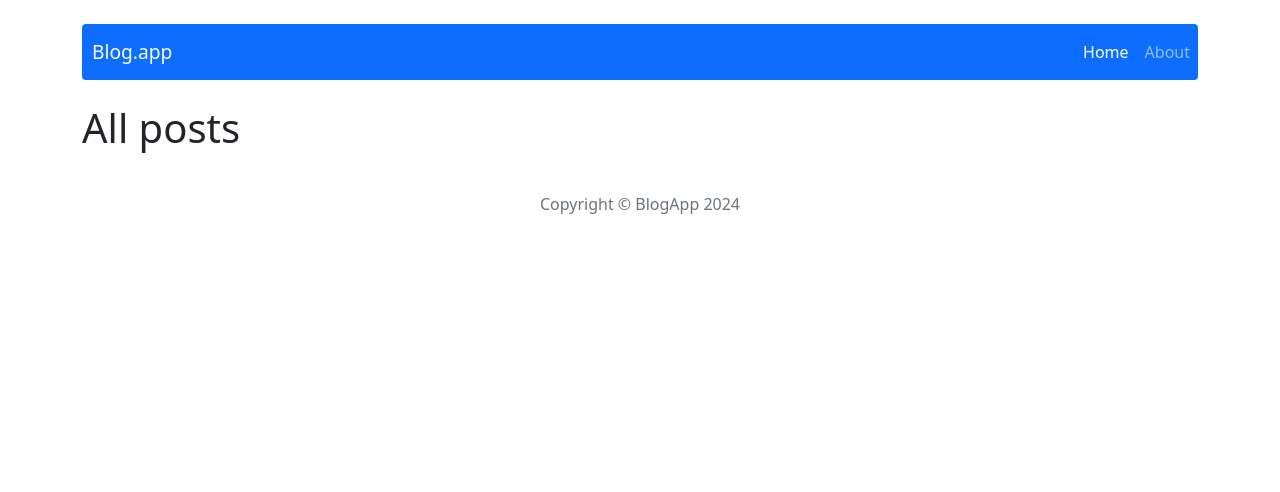
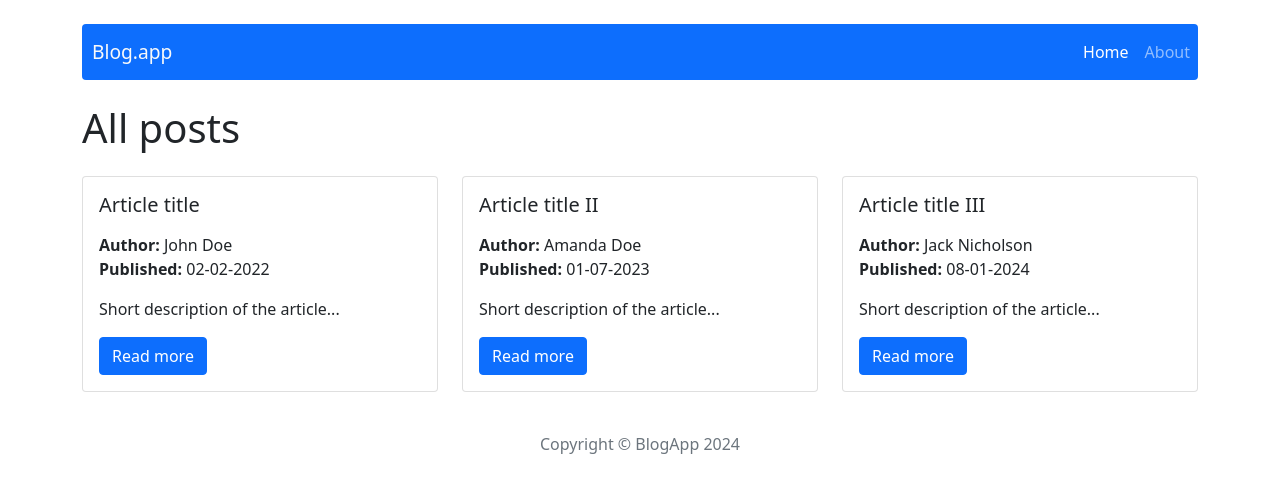
Before and after one commit to Natalialas/react-blog, a React (Create React App) app: page / in a window 1280 px wide. Shown: the top 492 px of the page. Built offline with nearby package versions, Linux system fonts and the light colour scheme.

Commit message:
Add home page

```diff
--- /dev/null
+++ b/src/components/common/Button/Button.js
@@ -0,0 +1,11 @@
+import { Button as BootstrapButton } from 'react-bootstrap';
+
+const Button = props => {
+    return (
+        <BootstrapButton variant="primary">
+            {props.children}
+        </BootstrapButton>
+    );
+};
+
+export default Button;
--- a/src/components/pages/Home/Home.js
+++ b/src/components/pages/Home/Home.js
@@ -1,9 +1,37 @@
+import { getAllPosts } from "../../../redux/postsRedux";
+import { useSelector } from 'react-redux';
+import { Row, Col, Card } from 'react-bootstrap';
+import Button from "../../common/Button/Button";
+
+
 const Home = () => {
+
+    const posts = useSelector(getAllPosts);
+
     return (
         <div>
-        <h1>All posts</h1>
-      </div>
+            <h1 className="mb-4">All posts</h1>
+            <Row>
+                {posts.map(post => (
+                    <Col key={post.id} md={4}>
+                        <Card>
+                            <Card.Body>
+                                <Card.Title className="mb-3">{post.title}</Card.Title>
+                                <div>
+                                    <strong>Author:</strong> {post.author}
+                                </div>
+                                <div>
+                                    <strong>Published:</strong> {post.publishedDate}
+                                </div>
+                                <div className="my-3">{post.shortDescription}</div>
+                                <Button>Read more</Button>
+                            </Card.Body>
+                        </Card>
+                    </Col>
+                ))}
+            </Row>
+        </div>
     );
-  };
+};
 
-  export default Home;
+export default Home;
--- a/src/components/views/NavBar/NavBar.js
+++ b/src/components/views/NavBar/NavBar.js
@@ -9,8 +9,8 @@ const NavBar = () => {
             <Navbar.Toggle aria-controls="basic-navbar-nav" />
             <Navbar.Collapse id="basic-navbar-nav">
                 <Nav className="ms-auto">
-                    <Nav.Link as={NavLink} to="/" exact activeClassName="active">Home</Nav.Link>
-                    <Nav.Link as={NavLink} to="/about" activeClassName="active">About</Nav.Link>
+                    <Nav.Link as={NavLink} to="/" activeclassname="active">Home</Nav.Link>
+                    <Nav.Link as={NavLink} to="/about" activeclassname="active">About</Nav.Link>
                 </Nav>
             </Navbar.Collapse>
         </Navbar>
--- a/src/redux/initialState.js
+++ b/src/redux/initialState.js
@@ -1,5 +1,31 @@
 const initialState = {
-    posts: [],
+    posts: [
+    {
+        id: '1',
+        title: 'Article title',
+        shortDescription: 'Short description of the article...',
+        content: 'Main content of the article',
+        publishedDate: '02-02-2022',
+        author: 'John Doe'
+    },
+    {
+        id: '2',
+        title: 'Article title II',
+        shortDescription: 'Short description of the article...',
+        content: 'Main content of the article',
+        publishedDate: '01-07-2023',
+        author: 'Amanda Doe'
+    },
+    {
+        id: '3',
+        title: 'Article title III',
+        shortDescription: 'Short description of the article...',
+        content: 'Main content of the article',
+        publishedDate: '08-01-2024',
+        author: 'Jack Nicholson'
+    }
+
+    ],
 
   };
 
--- a/src/redux/postsRedux.js
+++ b/src/redux/postsRedux.js
@@ -1,5 +1,6 @@
 
 //selectors
+export const getAllPosts = ({ posts }) => posts;
 
 // actions
 const createActionName = actionName => `app/posts/${actionName}`;
```
